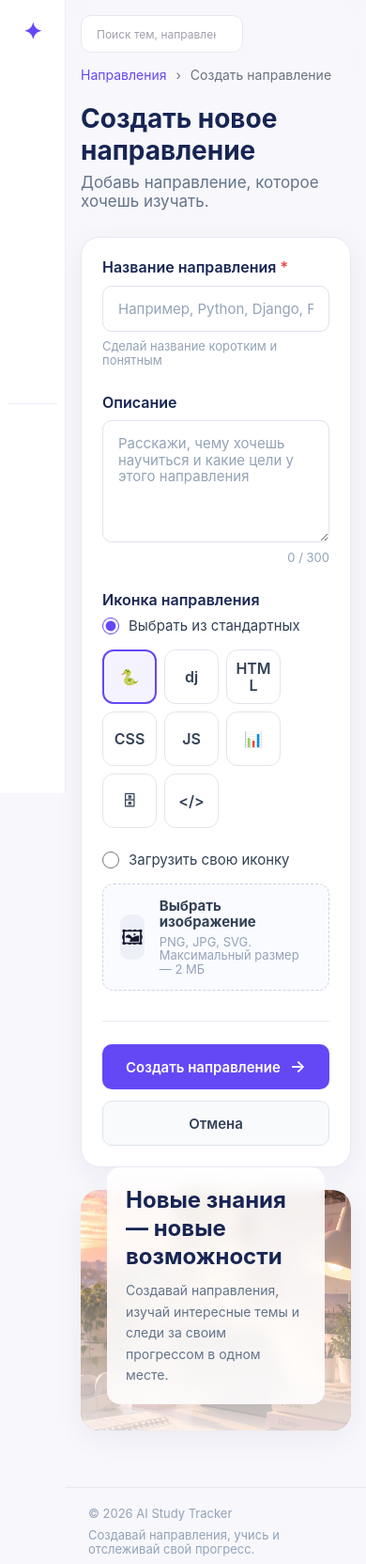
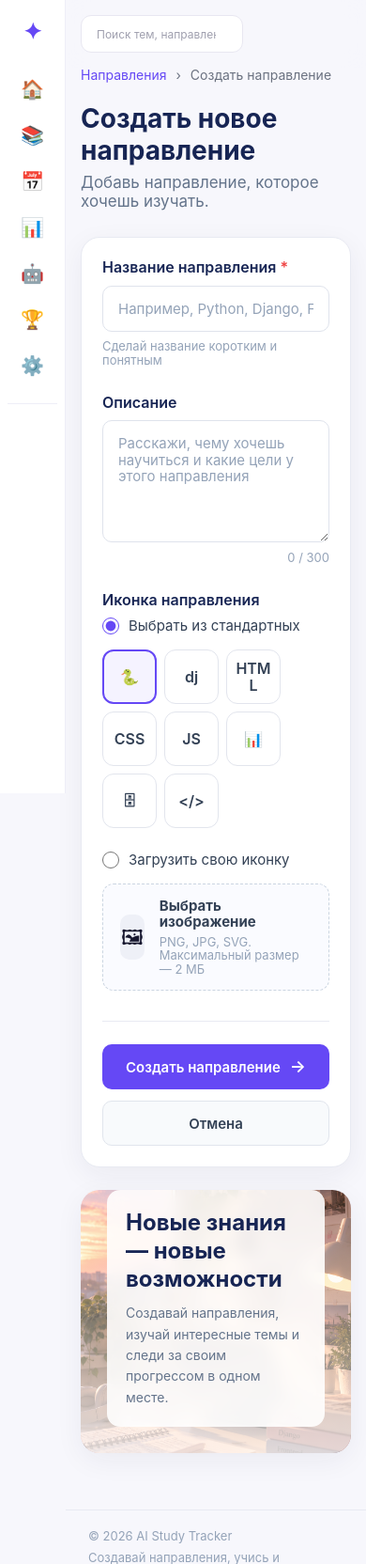
Before and after one commit to morozovdaniil965-art/AI-Study-Tracker-, a Django app: page /index/create-subject/ in a window 390 px wide. Shown: the top 1664 px of the page at 94% size. Run offline with Django 5.2, Linux system fonts and the light colour scheme.

Commit message:
Icons have been added for the side navigation items on narrow screens. Link labels have been preserved for ease of use with a keyboard and screen readers.

```diff
--- a/apps/dashboard/static/dashboard/css/create_subject.css
+++ b/apps/dashboard/static/dashboard/css/create_subject.css
@@ -343,6 +343,9 @@
 
 .create-subject__illustration {
   position: relative;
+  display: flex;
+  flex-direction: column;
+  justify-content: flex-end;
   width: 100%;
   max-width: 100%;
   min-width: 0;
@@ -387,14 +390,13 @@
 }
 
 .create-subject__illustration-content {
-  position: absolute;
+  position: relative;
 
   z-index: 1;
   min-width: 0;
 
-  left: 28px;
-  right: 28px;
-  bottom: 28px;
+  margin: 28px;
+  margin-top: auto;
 
   padding: var(--space-xl, 20px);
 
@@ -515,7 +517,7 @@
   }
 
   .create-subject__illustration {
-    aspect-ratio: 16 / 9;
+    aspect-ratio: auto;
     min-height: 16rem;
   }
 }
--- a/apps/dashboard/static/dashboard/css/dashboard.css
+++ b/apps/dashboard/static/dashboard/css/dashboard.css
@@ -1021,11 +1021,7 @@
   }
 
   .subject {
-    grid-template-columns: 42px minmax(0, 1fr) 20px;
-  }
-
-  .subject__percent {
-    display: none;
+    grid-template-columns: 42px minmax(0, 1fr) auto 20px;
   }
 
   .subject__bar {
--- a/static/css/base.css
+++ b/static/css/base.css
@@ -76,7 +76,6 @@ ol {
 
 a {
   color: inherit;
-
   text-decoration: none;
 }
 
@@ -194,6 +193,9 @@ textarea {
     color var(--transition, 0.2s ease);
 }
 
+.sidebar__link-icon {
+  display: none;
+}
 
 .sidebar__link:hover {
   background: #f6f4ff;
@@ -589,13 +591,31 @@ textarea {
 
 
   .sidebar__link {
+    position: relative;
     justify-content: center;
+    width: 46px;
+    padding: 0;
+  }
 
-    width: 46px;
+  .sidebar__link-icon {
+    display: inline-flex;
+    align-items: center;
+    justify-content: center;
+    font-size: 20px;
+    line-height: 1;
+  }
 
+  .sidebar__link-label {
+    position: absolute;
+    width: 1px;
+    height: 1px;
     padding: 0;
-
-    font-size: 0;
+    margin: -1px;
+    overflow: hidden;
+    clip: rect(0, 0, 0, 0);
+    clip-path: inset(50%);
+    white-space: nowrap;
+    border: 0;
   }
 
 
--- a/templates/base.html
+++ b/templates/base.html
@@ -45,49 +45,56 @@
                 href="{% url 'dashboard:index' %}"
                 class="sidebar__link"
             >
-                Главная
+                <span class="sidebar__link-icon" aria-hidden="true">🏠</span>
+                <span class="sidebar__link-label">Главная</span>
             </a>
 
             <a
                 href="#"
                 class="sidebar__link"
             >
-                Мои направления
+                <span class="sidebar__link-icon" aria-hidden="true">📚</span>
+                <span class="sidebar__link-label">Мои направления</span>
             </a>
 
             <a
                 href="#"
                 class="sidebar__link"
             >
-                План обучения
+                <span class="sidebar__link-icon" aria-hidden="true">📅</span>
+                <span class="sidebar__link-label">План обучения</span>
             </a>
 
             <a
                 href="#"
                 class="sidebar__link"
             >
-                Аналитика
+                <span class="sidebar__link-icon" aria-hidden="true">📊</span>
+                <span class="sidebar__link-label">Аналитика</span>
             </a>
 
             <a
                 href="#"
                 class="sidebar__link"
             >
-                AI Coach
+                <span class="sidebar__link-icon" aria-hidden="true">🤖</span>
+                <span class="sidebar__link-label">AI Coach</span>
             </a>
 
             <a
                 href="#"
                 class="sidebar__link"
             >
-                Достижения
+                <span class="sidebar__link-icon" aria-hidden="true">🏆</span>
+                <span class="sidebar__link-label">Достижения</span>
             </a>
 
             <a
                 href="#"
                 class="sidebar__link"
             >
-                Настройки
+                <span class="sidebar__link-icon" aria-hidden="true">⚙️</span>
+                <span class="sidebar__link-label">Настройки</span>
             </a>
 
         </nav>
```
Also changed, not shown: 1 other file.
